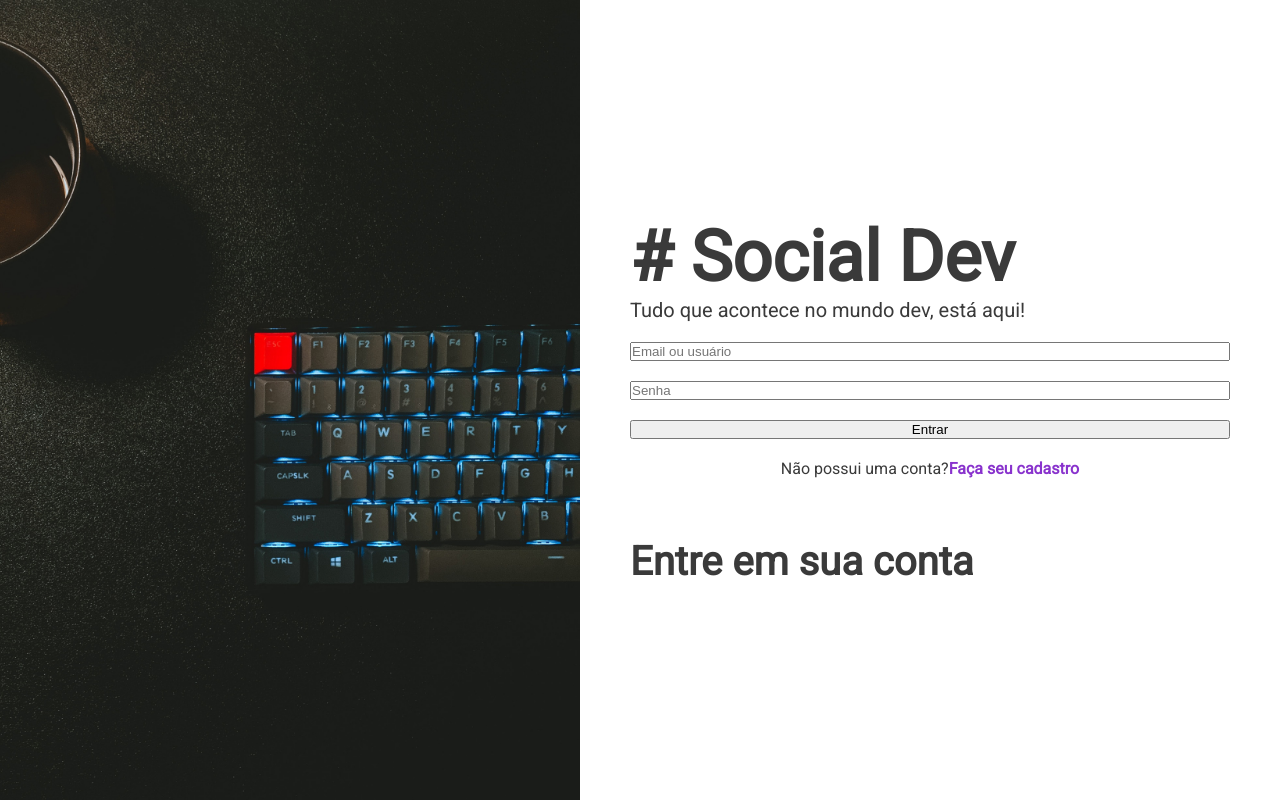
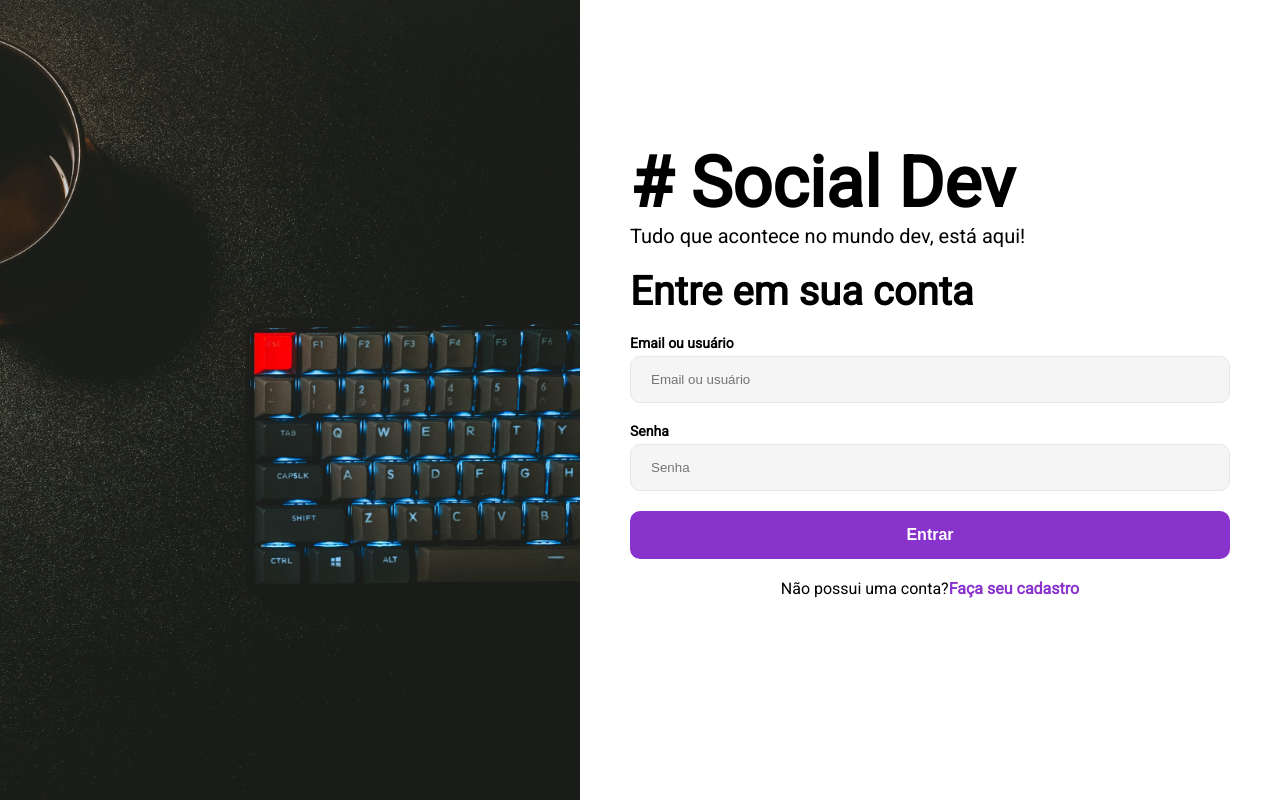
Before and after one commit to gmartins-dev/next-socialdev, a Next.js app: page /login in a window 1280 px wide. Built offline with nearby package versions, Linux system fonts and the light colour scheme.

Commit message:
criado components button input e theme

```diff
--- a/pages/_app.jsx
+++ b/pages/_app.jsx
@@ -1,4 +1,9 @@
-import { createGlobalStyle } from 'styled-components';
+import {
+  createGlobalStyle,
+  ThemeProvider,
+} from 'styled-components';
+
+import theme from '../src/theme.js';
 
 const GlobalStyle = createGlobalStyle`
   * {
@@ -8,22 +13,27 @@
 
   body {
     font-family: 'Roboto', sans-serif;
-    color: #3A3A3A;
+    color: ${(props) => props.theme.back};
   }
 
   a {
-    color: #8933cd;
+    color: ${(props) => props.theme.primary};
     font-weight: bold;
     text-decoration: none;
+    transition: 0.3s;
+  }
+
+  a:hover{
+    color: ${(props) => props.theme.primaryHover}
   }
 `;
 
 function App({ Component, pageProps }) {
   return (
-    <>
+    <ThemeProvider theme={theme}>
       <GlobalStyle />
       <Component {...pageProps} />
-    </>
+    </ThemeProvider>
   );
 }
 
--- a/pages/login.jsx
+++ b/pages/login.jsx
@@ -1,8 +1,10 @@
 import styled from 'styled-components';
+import Button from '../src/components/inputs/Button';
 import ImageWithSpace from '../src/components/layout/ImageWithSpace';
 import { H1 } from './../src/components/typography/H1';
 import { H2 } from './../src/components/typography/H2';
 import { H4 } from './../src/components/typography/H4';
+import Input from './../src/components/inputs/Input';
 
 const FormContainer = styled.div`
   margin-top: 60px;
@@ -26,21 +28,17 @@
       <H4>Tudo que acontece no mundo dev, está aqui!</H4>
 
       <Form>
-        <input
-          placeholder="Email ou usuário"
-          type="email"
-        />
-        <input placeholder="Senha" type="password" />
-        <button>Entrar</button>
+        <H2>Entre em sua conta</H2>
+        <Input label="Email ou usuário" type="email" />
+        <Input label="Senha" type="password" />
+        <Button>Entrar</Button>
       </Form>
       <Text>
         Não possui uma conta?
         <a href="#">Faça seu cadastro</a>
       </Text>
 
-      <FormContainer>
-        <H2>Entre em sua conta</H2>
-      </FormContainer>
+      <FormContainer></FormContainer>
     </ImageWithSpace>
   );
 }
--- /dev/null
+++ b/src/components/inputs/Button.jsx
@@ -0,0 +1,20 @@
+import styled from 'styled-components';
+
+export const Button = styled.button`
+  background-color: ${(props) => props.theme.primary};
+  padding: 15px 20px;
+  border-radius: 10px;
+  border: 0;
+  font-size: 16px;
+  font-weight: bold;
+  color: ${(props) => props.theme.white};
+  transition: 0.3s;
+  cursor: pointer;
+
+  :hover {
+    background-color: ${(props) =>
+      props.theme.primaryHover};
+  }
+`;
+
+export default Button;
--- /dev/null
+++ b/src/components/inputs/Input.jsx
@@ -0,0 +1,31 @@
+import styled from 'styled-components';
+
+const InputContainer = styled.div`
+  width: 100%;
+`;
+const StyledLabel = styled.p`
+  font-weight: bold;
+  font-size: 14px;
+  margin-bottom: 5px;
+`;
+
+const StyledInput = styled.input`
+  width: 100%;
+  border: 1px solid ${(props) => props.theme.inputBorder};
+  background-color: ${(props) =>
+    props.theme.inputBackground};
+  padding: 15px 20px;
+  box-sizing: border-box;
+  border-radius: 10px;
+`;
+
+function Input({ label, ...props }) {
+  return (
+    <InputContainer>
+      <StyledLabel>{label}</StyledLabel>
+      <StyledInput placeholder={label} {...props} />
+    </InputContainer>
+  );
+}
+
+export default Input;
--- a/src/components/layout/ImageWithSpace.jsx
+++ b/src/components/layout/ImageWithSpace.jsx
@@ -23,7 +23,7 @@
 
 //todo conteudo interno da pagina
 const StyledContainer = styled.div`
-  background-color: white;
+  background-color: ${(props) => props.theme.back};
   padding: 30px 50px;
 
   @media (min-width: ${WIDTH_BREAK}) {
--- /dev/null
+++ b/src/theme.js
@@ -0,0 +1,10 @@
+const theme = {
+  primary: '#8933CD',
+  primaryHover: '#702948',
+  inputBackground: '#F5F5F5',
+  inputBorder: '#E6E6E6',
+  black: '#3A3A3A',
+  white: '#FFFFFF',
+};
+
+export default theme;
```
